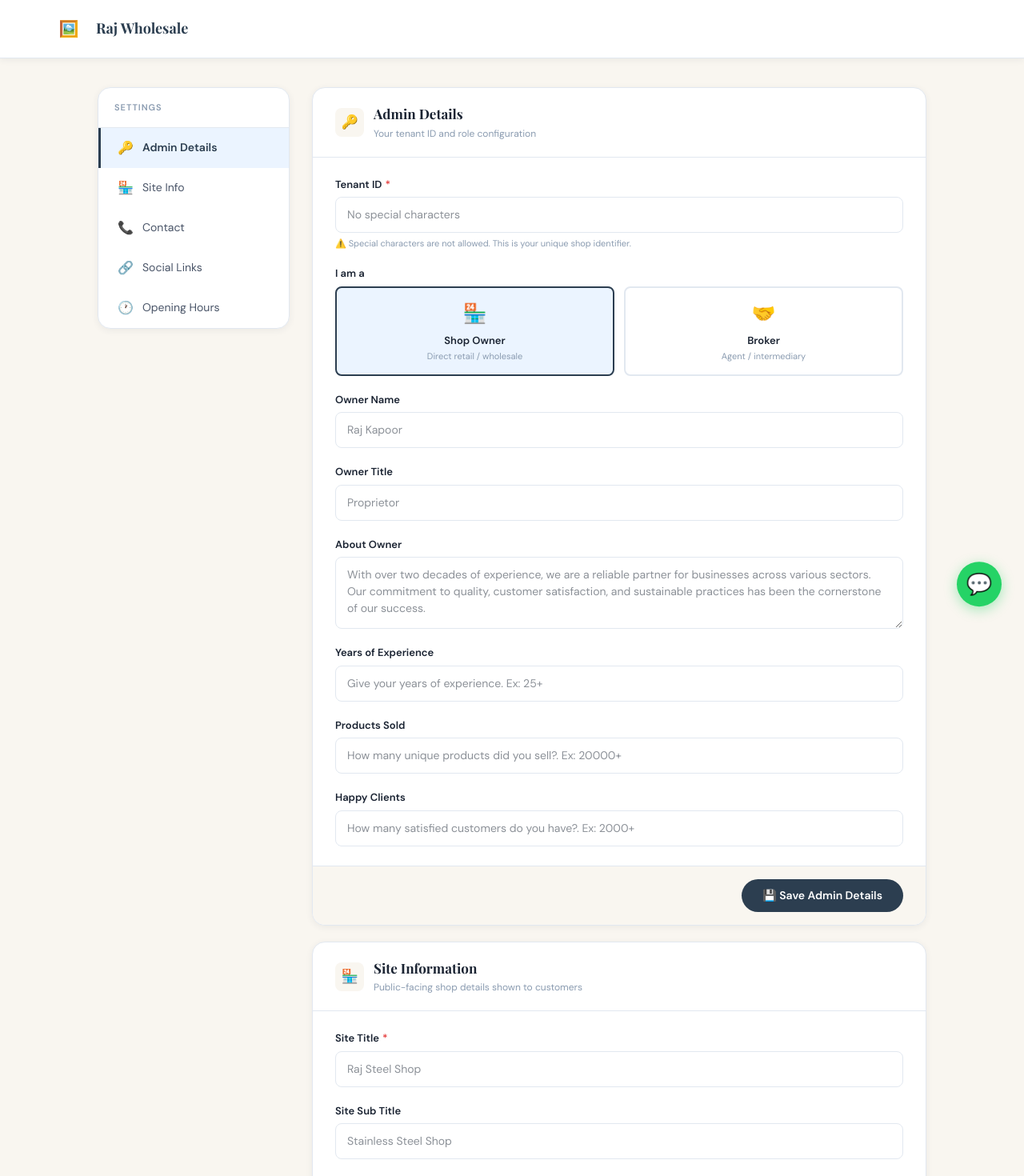
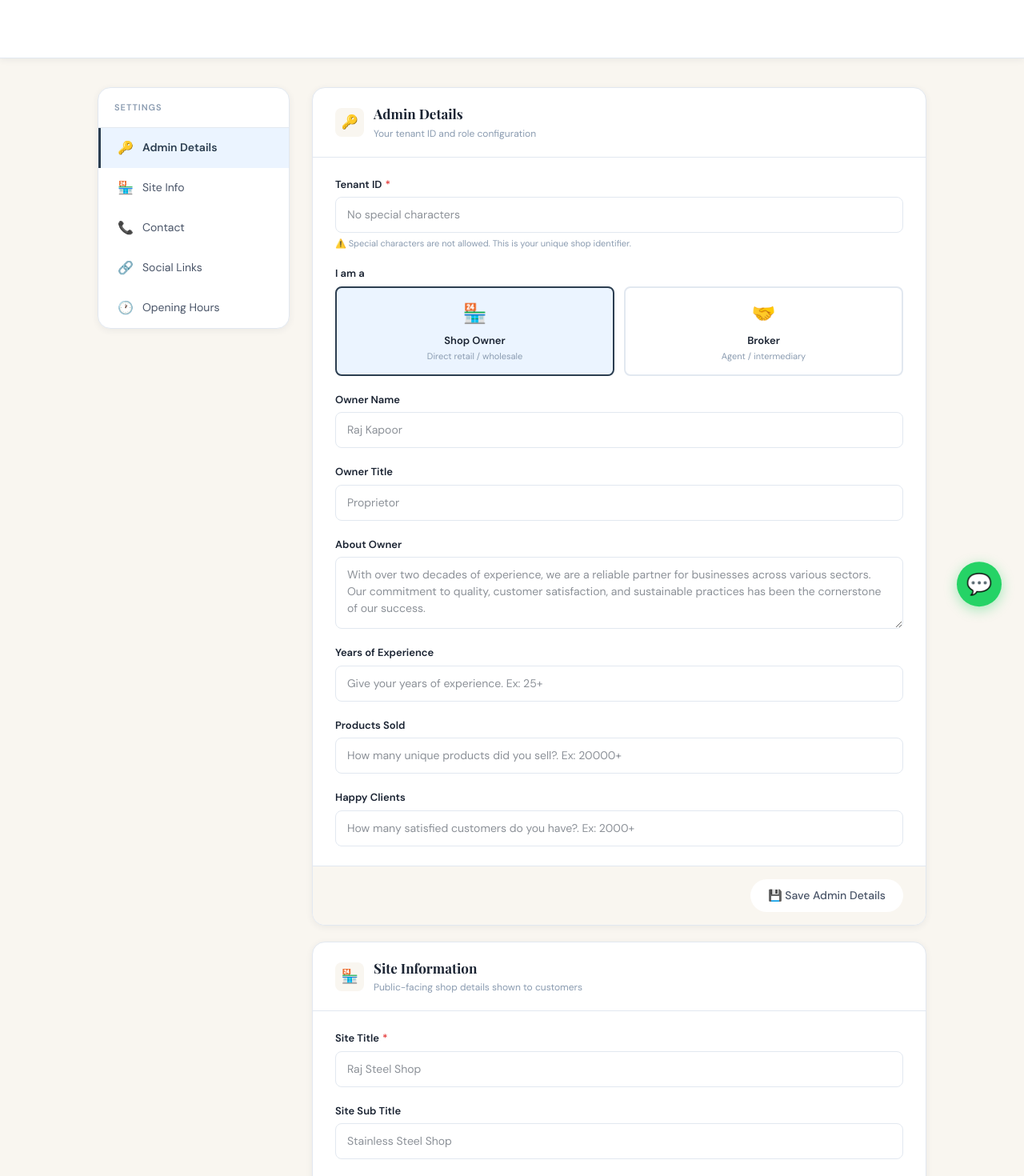
Before and after one commit to Harshal3416/portlify, a Next.js app in the folder frontend/: page /admin/settings in a window 1280 px wide. Shown: the top 1470 px of the page at 80% size. Built offline with nearby package versions, Linux system fonts and the light colour scheme; no server answers.

Commit message:
fixed error validations

```diff
--- a/frontend/app/admin/settings/page.tsx
+++ b/frontend/app/admin/settings/page.tsx
@@ -71,6 +71,10 @@ export default function Settings() {
         setYearsOfExperience(siteDetails?.yearsofexperience || '');
         setProductsSold(siteDetails?.productssold || '');
         setHappyClients(siteDetails?.happyclients || '');
+
+        if(siteDetails?.tenantid) {
+            setIsAdminDetailsFromDb(true);
+        }
     }, [siteDetails])
 
     useEffect(() => {
@@ -78,7 +82,6 @@ export default function Settings() {
             return;
         }
         console.log("admin details from db", true);
-        setIsAdminDetailsFromDb(true);
         fetchSiteInformation()
         fetchAdminContactDetails()
         fetchAdminSocialLinks()
@@ -91,6 +94,9 @@ export default function Settings() {
             await updateAdminDetails({ tenantid, ownername, ownertitle, aboutowner, yearsofexperience, productssold, happyclients });
             showToast("Details saved!", "success")
             setIsAdminDetailsFromDb(true);
+            // set tenant id in url without refreshing the page
+                const newUrl = `${window.location.pathname}?tenantid=${tenantid}`;
+                window.history.pushState({ path: newUrl }, '', newUrl);
 
         } catch (error: any) {
             showToast(error, "danger")
@@ -389,8 +395,7 @@ export default function Settings() {
                         </div>
                     </div>
                     <div className="save-section">
-                        <button className="btn-primary" onClick={updateAdminDetailsFn}
-                        disabled={!tenantid}
+                        <button className={tenantid ? "btn-primary" : "btn-secondary"} disabled={!tenantid} onClick={updateAdminDetailsFn}
                         >💾 Save Admin Details</button>
                     </div>
                 </div>
@@ -433,7 +438,7 @@ export default function Settings() {
                     </div>
                     <div className="save-section">
                         {/* <button className="btn-secondary">Reset</button> */}
-                        <button className={isAdminDetailsFromDb ? "btn-primary" : "btn-secondary"} disabled={!isAdminDetailsFromDb} onClick={() => isAdminDetailsFromDb && updateSiteInformationFn} >💾 Save Site Info</button>
+                        <button className={isAdminDetailsFromDb ? "btn-primary" : "btn-secondary"} disabled={!isAdminDetailsFromDb} onClick={updateSiteInformationFn} >💾 Save Site Info</button>
                     </div>
                 </div>
 
--- a/frontend/app/components/ui/Header.tsx
+++ b/frontend/app/components/ui/Header.tsx
@@ -51,9 +51,9 @@ export function Header() {
     <header className="header">
       <div className="header-inner">
         <div className="logo">
-          <div className="logo-icon">{renderImage(sitelogourl, false)}</div>
+          <div className="logo-icon">{sitelogourl && renderImage(sitelogourl, false)}</div>
           <div className="logo-text">
-            <h1>{sitetitle || 'Raj Wholesale'}</h1>
+            <h1>{sitetitle}</h1>
             {/* {sitesubtitle &&  <span>{sitesubtitle}</span>} */}
           </div>
         </div>
--- a/frontend/app/context/siteContext.tsx
+++ b/frontend/app/context/siteContext.tsx
@@ -26,7 +26,7 @@ export function SiteProvider({ children }: { children: React.ReactNode }) {
       }
     };
     loadDetails();
-  }, []);
+  }, [tenantid]);
 
   return (
     <SiteContext.Provider value={siteDetails}>
```
Also changed, not shown: 1 other file (tests, documents, lock files or other folders).
